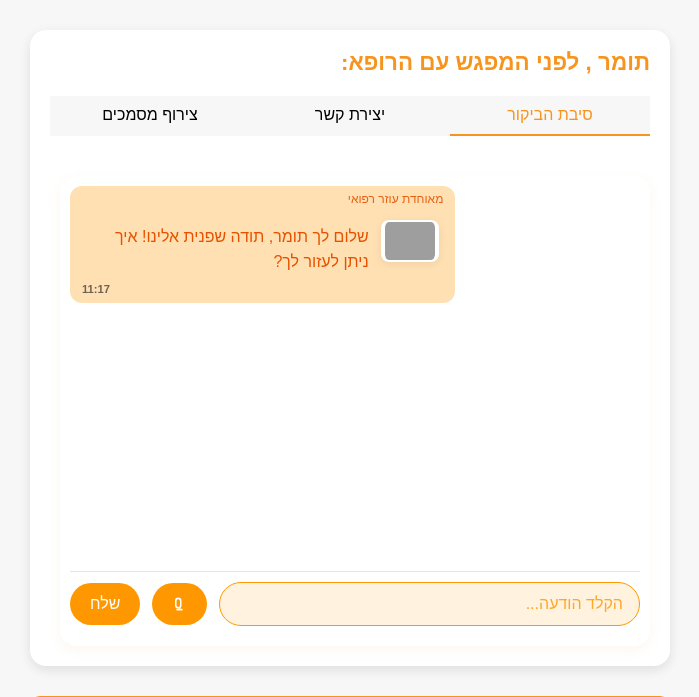
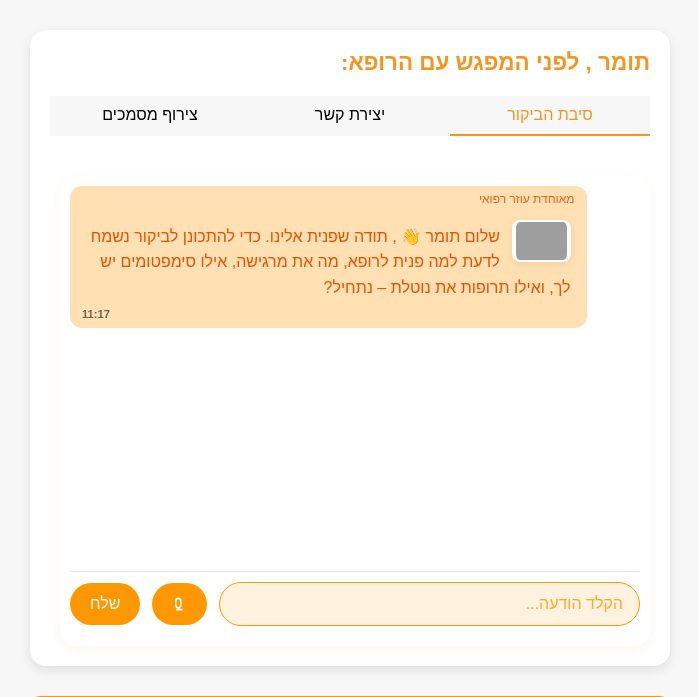
Before and after one commit to Tomer007/mh_demo, a FastAPI app: page /chat in a window 1280 px wide. Shown: the part 52-749 px from the top of the page, without its empty margins (290-989 px from the left). Run offline with FastAPI, Linux system fonts and the light colour scheme; grey boxes are pictures that could not be loaded.

Commit message:
feat(chat): update bot message content for improved patient engagement and clarity

```diff
--- a/app/templates/chat.html
+++ b/app/templates/chat.html
@@ -609,7 +609,7 @@
         <div class="bot-message">
           <span class="bot-label">מאוחדת עוזר רפואי</span></br>
           <img class="main-logo" src="https://www.pcgraph.co.il/wp-content/uploads/2019/11/%D7%9C%D7%95%D7%92%D7%95-%D7%A7%D7%95%D7%A4%D7%97-%D7%9E%D7%90%D7%95%D7%97%D7%93%D7%AA.jpg" alt="מאוחדת" height="38">
-          <div class="message-content">שלום לך ${PATIENT_NAME}, תודה שפנית אלינו! איך ניתן לעזור לך?</div>
+          <div class="message-content">שלום ${PATIENT_NAME} 👋 , תודה שפנית אלינו. כדי להתכונן לביקור נשמח לדעת למה פנית לרופא, מה את מרגישה, אילו סימפטומים יש לך, ואילו תרופות את נוטלת – נתחיל?</div>
           <div class="message-meta">
             <span class="message-time">${getCurrentTime()}</span>
           </div>
```
